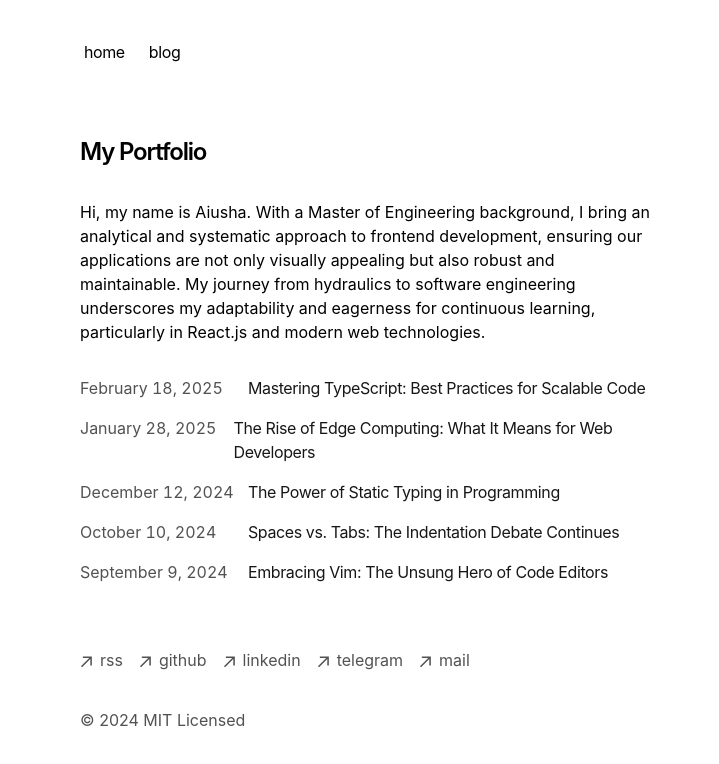
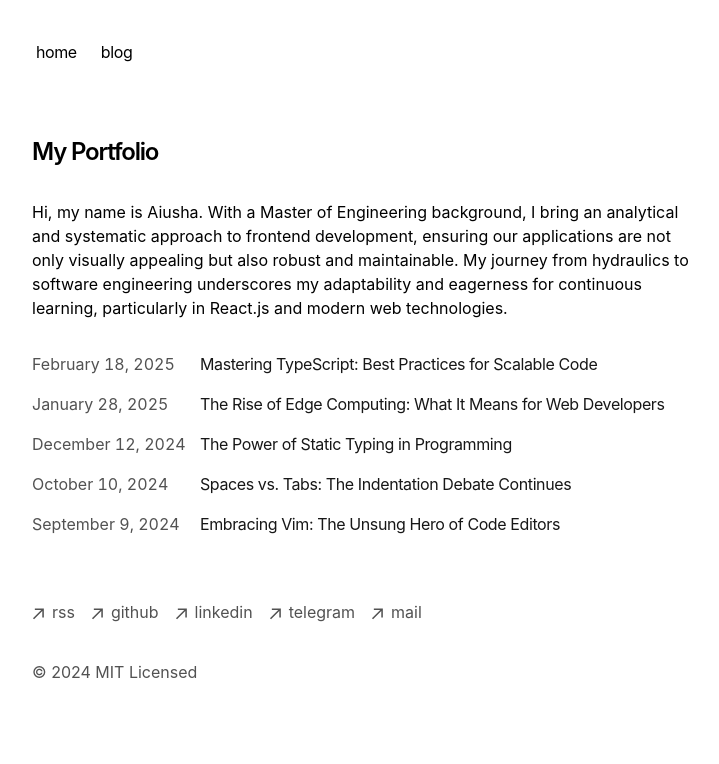
Before and after one commit to tsepakme/tsepakme.com, a Next.js app: page / in a window 1280 px wide. Shown: the top 764 px of the page, without its empty margins (272-991 px from the left). Built offline with nearby package versions, Linux system fonts and the light colour scheme.

Commit message:
Update layout to increase maximum width of the body

```diff
--- a/app/layout.tsx
+++ b/app/layout.tsx
@@ -61,7 +61,7 @@
           sizes="32x32"
         />
       </head>
-      <body className="antialiased max-w-xl mx-4 mt-8 lg:mx-auto">
+      <body className="antialiased max-w-2xl mx-4 mt-8 lg:mx-auto">
         <main className="flex-auto min-w-0 mt-6 flex flex-col px-2 md:px-0">
           <Navbar />
           {children}
```
